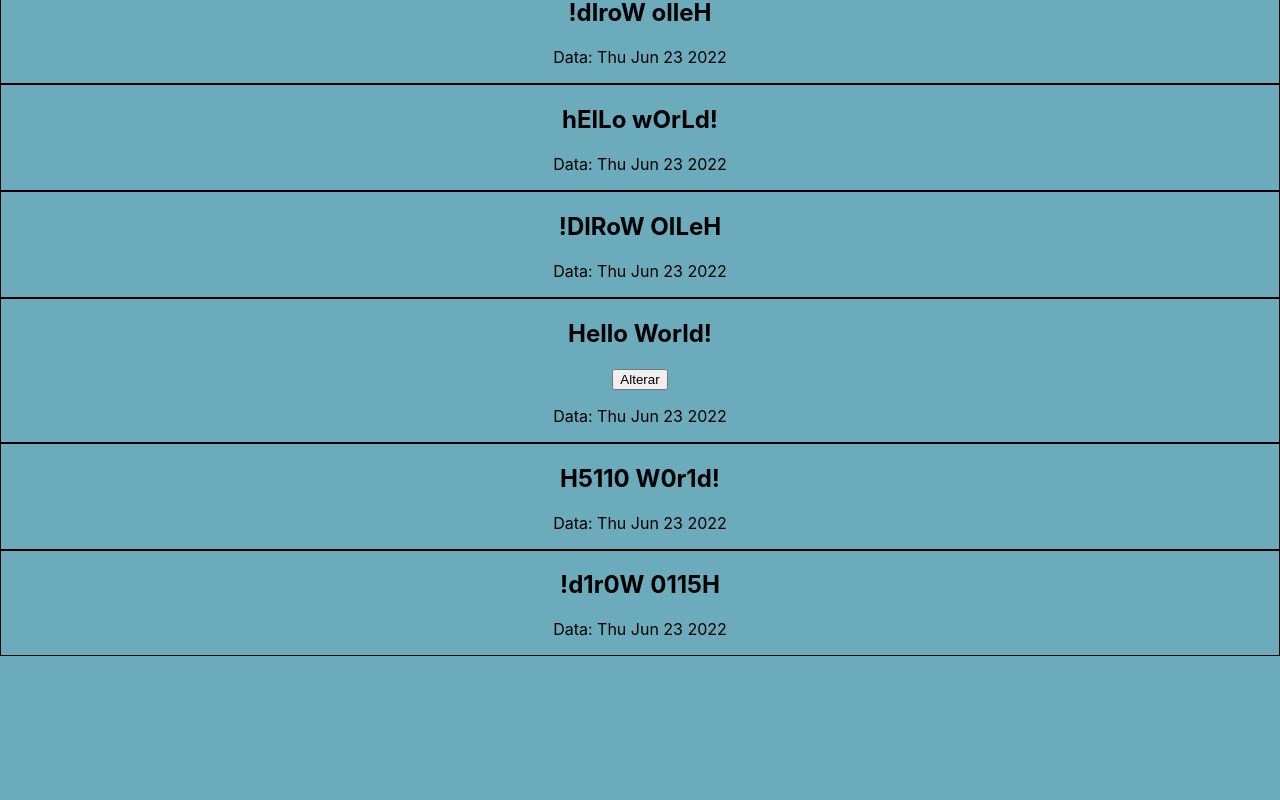
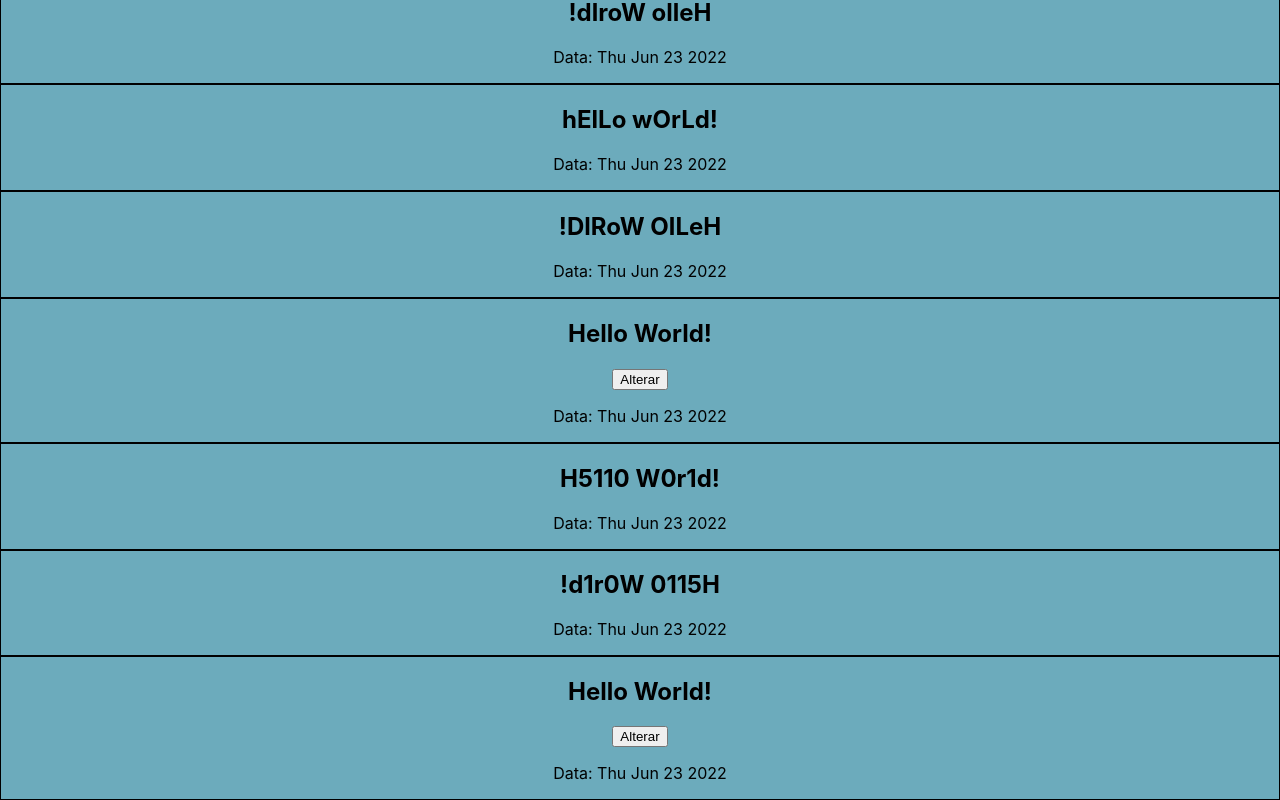
Before and after one commit to GuilhermeMacedo21/Treino-ACCT, a React (Create React App) app in the folder introducao-ao-react/: page / in a window 1280 px wide. Shown: the part 343-1143 px from the top of the page. Before the commit the page ends 999 px from the top, so only its background shows below. Built offline with nearby package versions, Linux system fonts and the light colour scheme.

Commit message:
10 Hello World - Invertendo com FlexBox

```diff
--- a/introducao-ao-react/src/App.css
+++ b/introducao-ao-react/src/App.css
@@ -10,6 +10,19 @@ body{
 }
 .fundo{
   background-color: rgb(84, 55, 111);
+}
+.flex{
+  display:flex;
+  flex-direction: column;
+  align-items: center;
+}
+.flexReverse{
+  display:flex;
+  flex-direction: column-reverse;
+  align-items: center;
+}
+button{
+  max-width: 200px;
 }
 
 .App-logo {
--- a/introducao-ao-react/src/App.js
+++ b/introducao-ao-react/src/App.js
@@ -14,6 +14,7 @@ function App() {
     <div className="format" id="world7"><h2>Hello World!</h2><button onClick={alteraFundo}>Alterar</button><p> Data: {data}</p></div>
     <div className="format"><h2>{alteraLetras(helloWorld)}</h2><p> Data: {data}</p></div>
     <div className="format"><h2>{alteraLetras(helloWorld.split('').reverse().join(''))}</h2><p> Data: {data}</p></div>
+    <div className="format flex" id="world10"><h2>Hello World!</h2><button onClick={alteraPosicao}>Alterar</button><p> Data: {data}</p></div>
     </>
   );
 }
@@ -36,9 +37,14 @@ function alteraFundo(){
     elem.classList.toggle("fundo");
   }
 }
+function alteraPosicao(){
+  let elem = document.getElementById("world10")
+  if(elem){
+    elem.classList.toggle("flexReverse");
+  }
+}
 function alteraLetras(string){
   let separado = string.split('');
-  console.log(separado)
   let cont = 0;
   while(cont<12){
     if(separado[cont] === 'e') {
```
